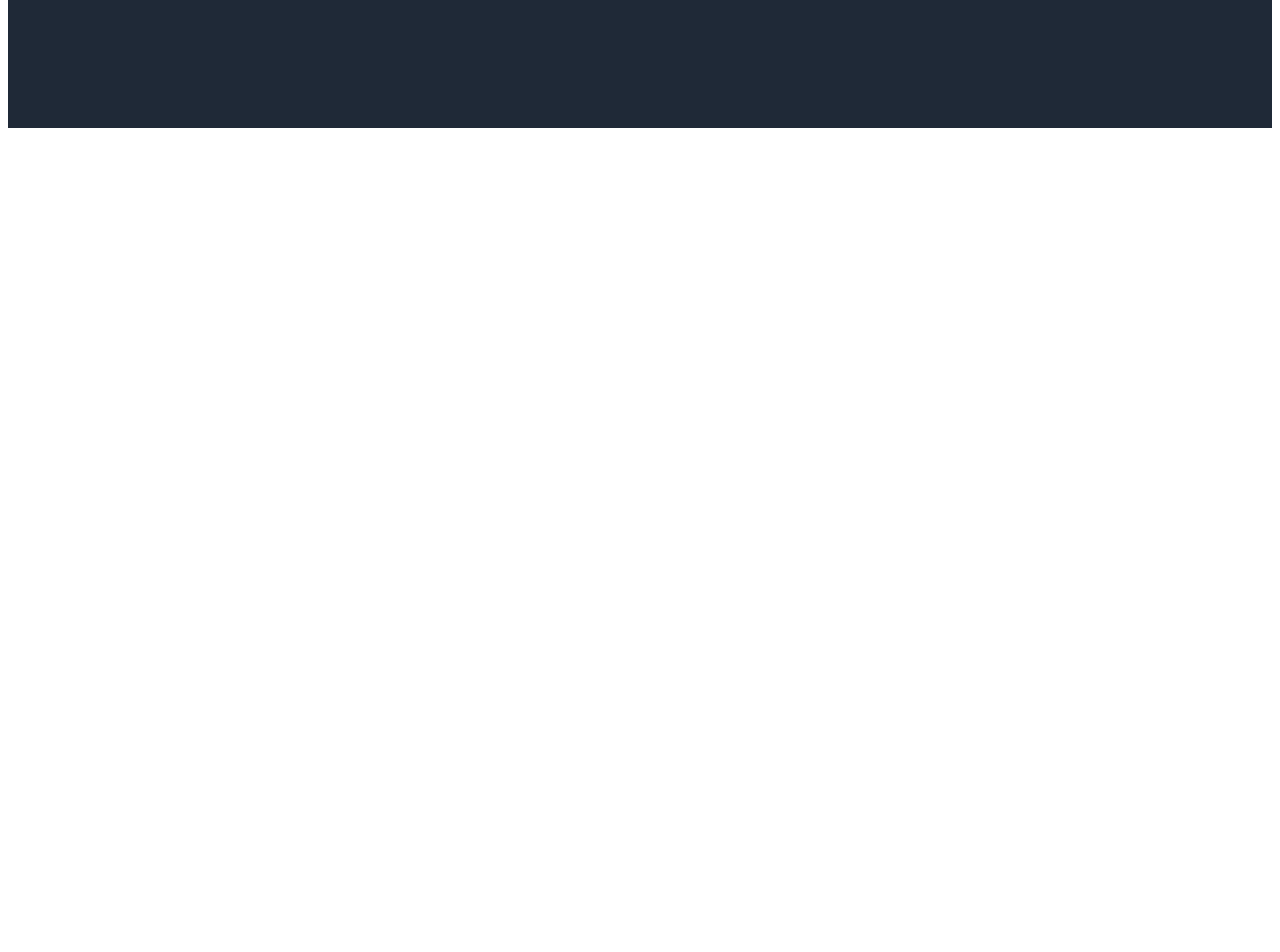
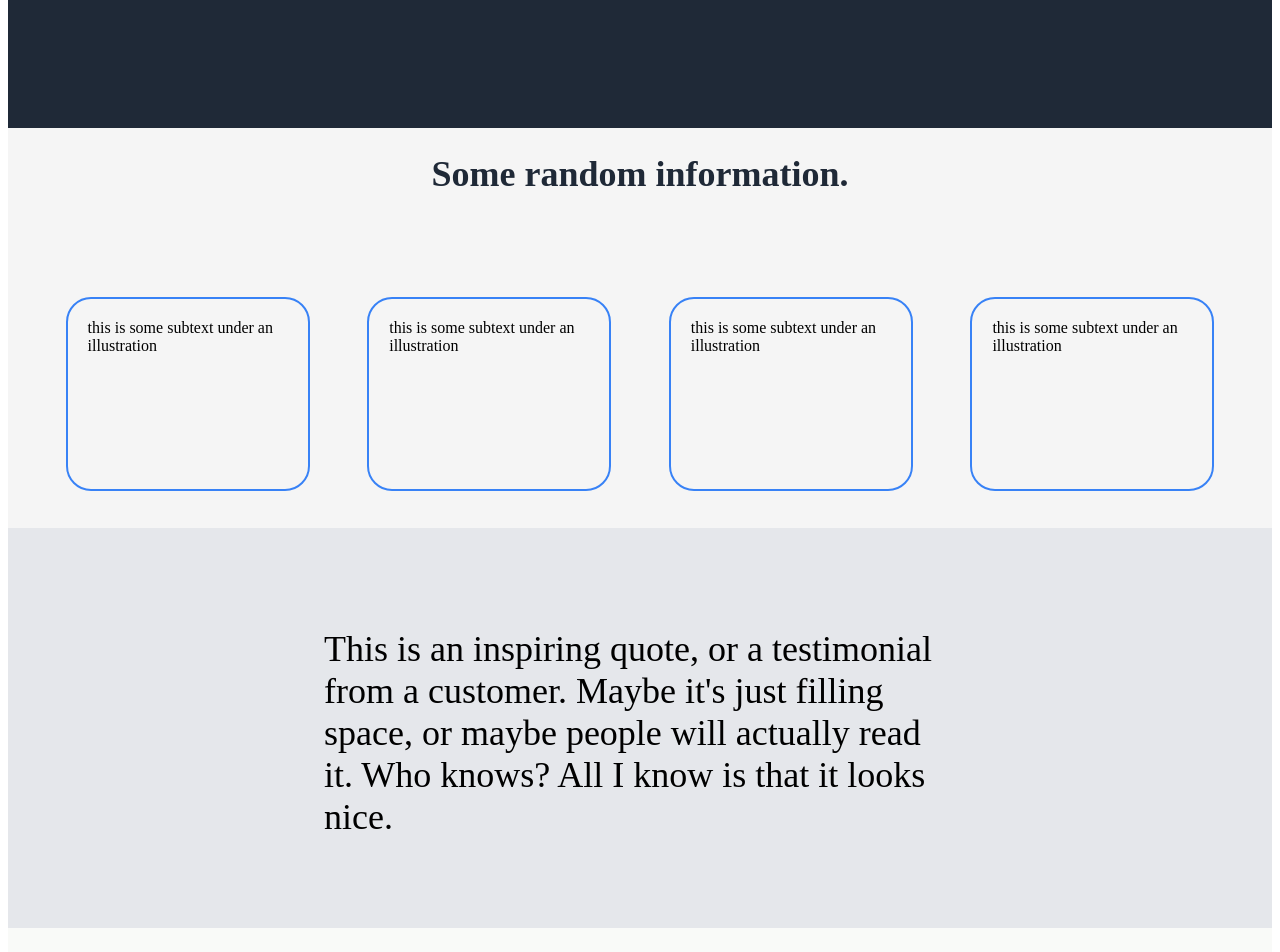
Before and after one commit to jacobdusa/landingpage, a plain HTML site: page index.html in a window 1280 px wide. Shown: the part 380-1332 px from the top of the page. Before the commit the page ends 800 px from the top, so only its background shows below. Drawn offline with Linux system fonts and the light colour scheme.

Commit message:
finished skeleton of landing page

```diff
--- a/index.html
+++ b/index.html
@@ -13,9 +13,7 @@
 <body>
     <div class="flex-container section1">
         <div class="flex-container header">
-            <div class="flex-container logo">
-                <h2>Header Logo</h2>
-            </div>
+            <div class="flex-container logo">Header Logo</div>
             <div class="flex-container links">
                 <ul>
                     <li>Header Link One</li>
@@ -36,6 +34,23 @@
             </div>
         </div>
     </div>
+    <div class="flex-container section2">
+        <div class="flex-container centerheader">Some random information.</div>
+        <div class="flex-container imagesection">
+            <div class="subimage">this is some subtext under an illustration</div>
+            <div class="subimage">this is some subtext under an illustration</div>
+            <div class="subimage">this is some subtext under an illustration</div>
+            <div class="subimage">this is some subtext under an illustration</div>
+        </div>
+    </div>
+    <div class="flex-container section3">
+        <div class="flex-container quote">This is an inspiring quote, or a testimonial from a customer. Maybe it's just filling space, or maybe people will actually read it. Who knows? All I know is that it looks nice.</div>
+    </div>
+    <div class="flex-container section4">
+        <div class="flex-container calltoaction"></div>
+    </div>
+    <div class="flex-container section5">
 
+    </div>
 </body>
 </html>
--- a/styles.css
+++ b/styles.css
@@ -74,3 +74,54 @@ ul li{
 .rightimage {
     flex-basis: 50%;
 }
+
+.flex-container.section2 {
+    background: whitesmoke;
+    height:400px;
+    flex-direction: column;
+}
+
+.centerheader {
+    font-size: 36px;
+    color: #1F2937;
+    font-weight: bolder;
+    justify-content: center;
+    padding-top: 25px;
+    flex-basis: 50%;
+}
+
+.imagesection {
+    flex-basis: 80%;
+    justify-content: space-evenly;
+}
+
+.subimage {
+    border-radius: 25px;
+    border: 2px solid #3882f6;
+    padding: 20px;
+    width: 200px;
+    height: 150px;
+}
+
+.flex-container.section3 {
+    background: #E5E7EB;
+    height:400px;
+    justify-content: center;
+    align-content: center;
+}
+
+.flex-container.quote {
+    flex-basis: 50%;
+    padding-top: 100px;
+    font-size: 36px;
+}
+
+.flex-container.section4 {
+    background: #F9FAF8;
+    height: 400px;
+}
+
+.flex-container.section5 {
+    background:#1F2937;
+    height: 100px;
+}
```
